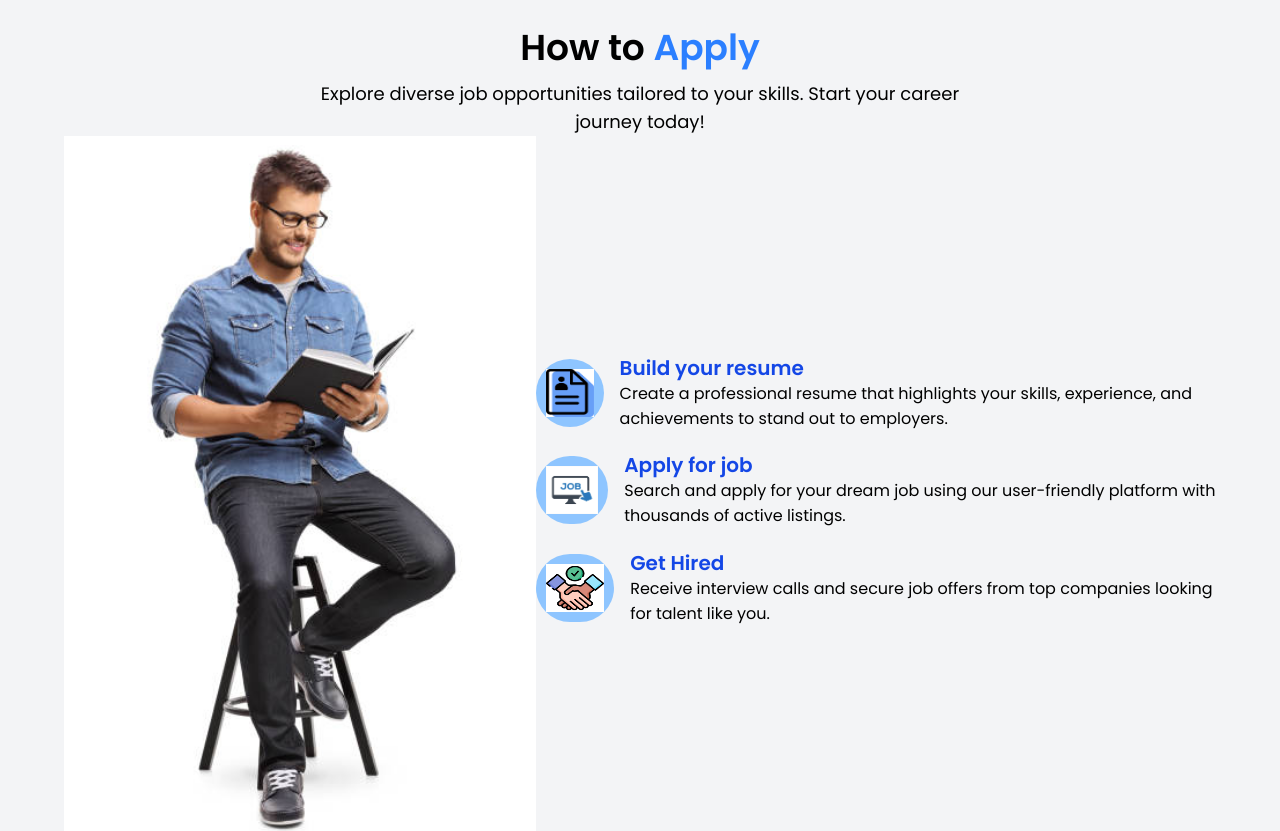
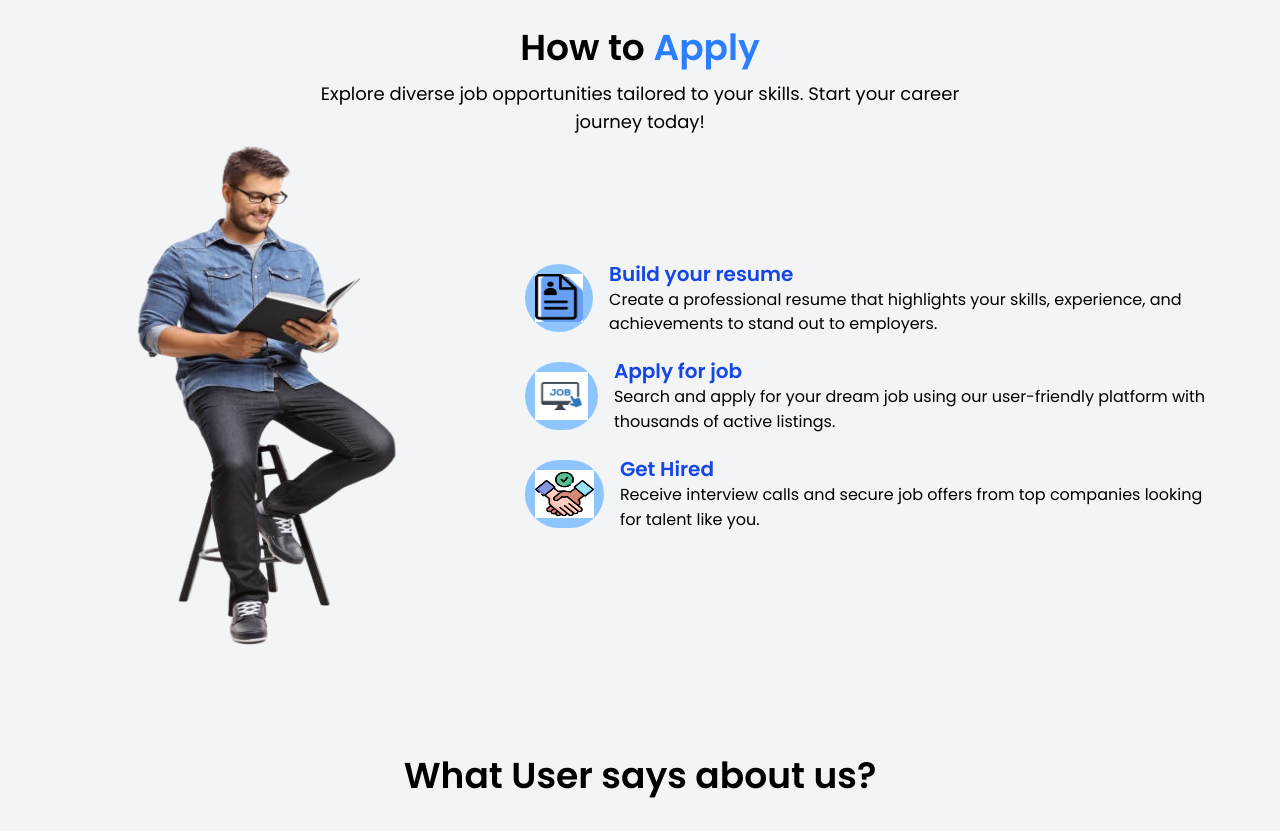
Before and after one commit to kavinduhcolombage/UniConnect_Frontend, a React (Vite) app: page / in a window 1280 px wide. Shown: the part 1440-2271 px from the top of the page. Built offline with nearby package versions, Linux system fonts and the light colour scheme.

Commit message:
improve landing page UI

```diff
--- a/src/pages/LandingPage/Working.tsx
+++ b/src/pages/LandingPage/Working.tsx
@@ -5,7 +5,7 @@ const Working = () => {
 
         <div className="flex px-16 justify-between items-center">
             <div className="">
-                <img className="w-[30rem]" src="/images/boy.jpg" alt="working photo" />
+                <img className="size-150 w-100 h-130" src="/images/boy.png" alt="working photo" />
             </div>
             <div className="flex flex-col gap-5 w-[60%]">
                 <div className="flex items-center gap-4">
```
Also changed, not shown: public/images/boy.jpg (deleted), public/images/boy.png (added).
